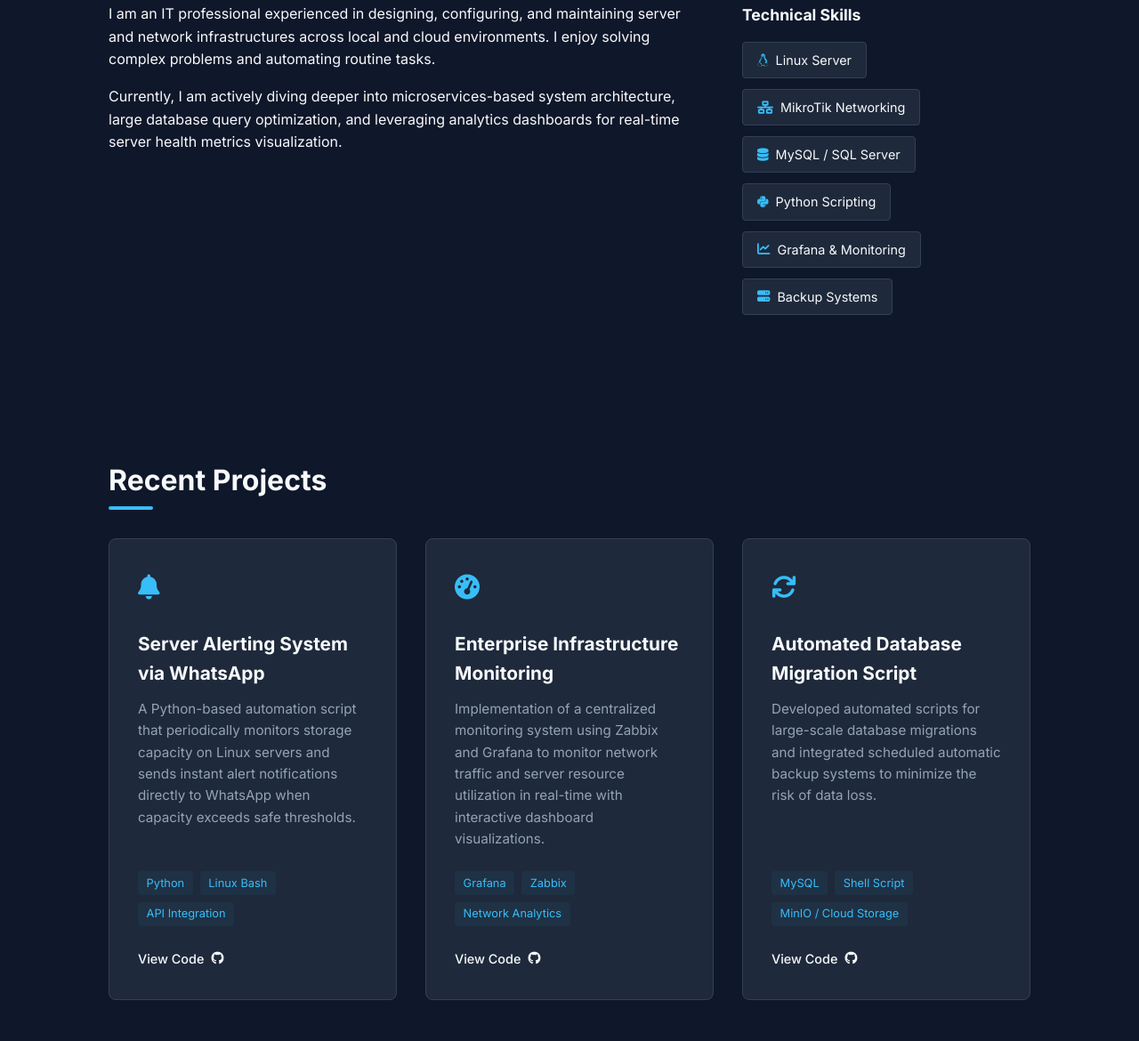
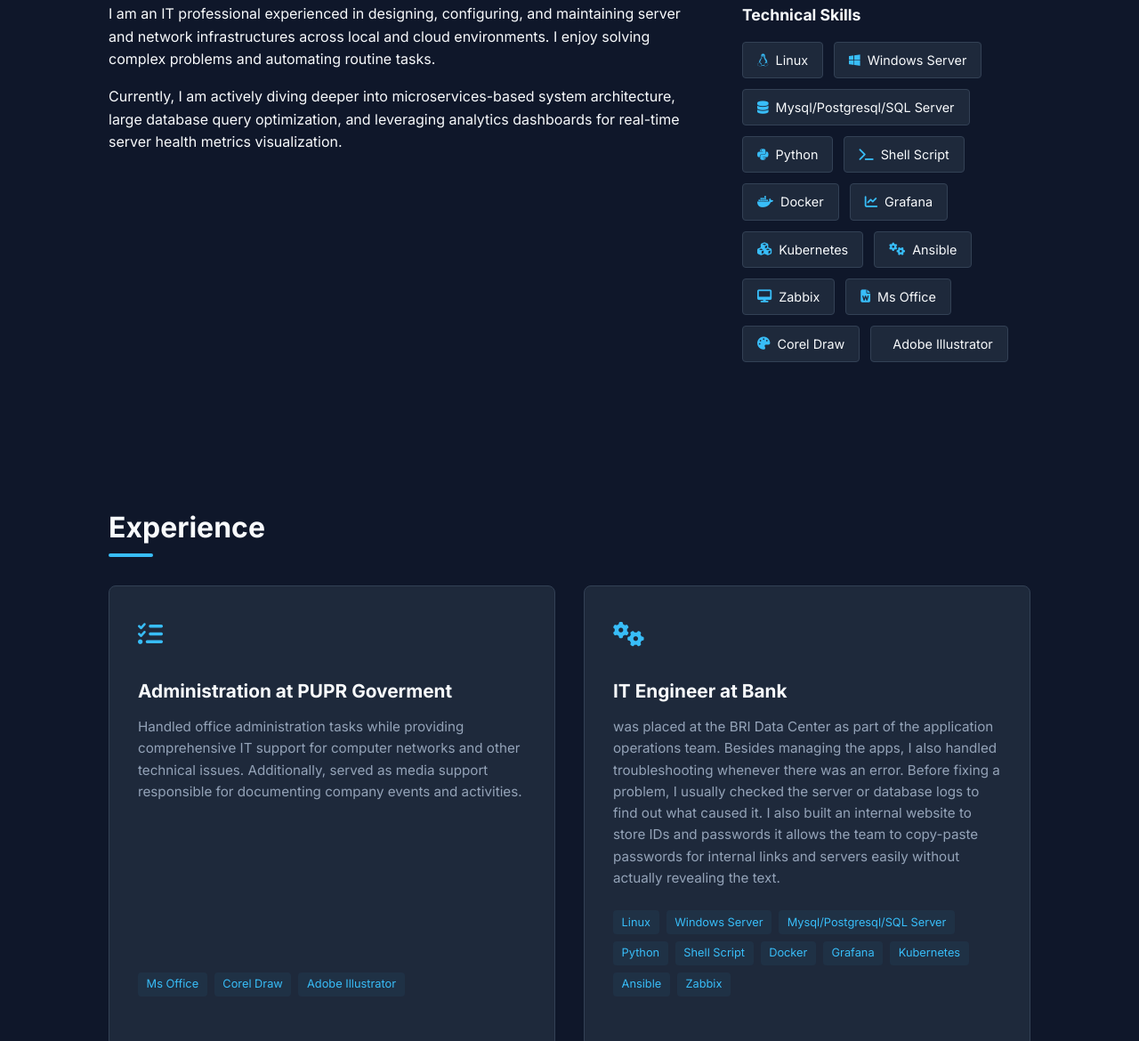
Before and after one commit to Suryapranataa/Portofolio, a plain HTML site: page index.html in a window 1280 px wide. Shown: the part 904-2074 px from the top of the page at 89% size. Drawn offline with Linux system fonts and the light colour scheme.

Commit message:
Update index.html

```diff
--- a/index.html
+++ b/index.html
@@ -305,7 +305,7 @@
     <!-- Navigation -->
     <nav>
         <div class="nav-container">
-            <a href="#" class="logo">&lt;Muhammad Pandu Suryapranata/&gt;</a>
+            <a href="#" class="logo">Muhammad Pandu Suryapranata</a>
             <ul class="nav-links">
                 <li><a href="#about">About</a></li>
                 <li><a href="#projects">Experience</a></li>
@@ -318,7 +318,6 @@
     <section id="hero">
         <h1>Hi, I am <span style="color: var(--accent);">Muhammad Pandu Suryapranata</span></h1>
         <h2>IT Engineer</h2>
-        <p>I focus on managing network infrastructure, Linux operating system automation, database administration, and server performance monitoring to ensure optimal system scalability and security.</p>
         <a href="#contact" class="btn">Contact Me <i class="fas fa-arrow-right"></i></a>
     </section>
 
@@ -333,12 +332,19 @@
             <div>
                 <h3 style="font-size: 1.1rem; margin-bottom: 1rem;">Technical Skills</h3>
                 <div class="skills-grid">
-                    <div class="skill-tag"><i class="fab fa-linux"></i> Linux Server</div>
-                    <div class="skill-tag"><i class="fas fa-network-wired"></i> MikroTik Networking</div>
-                    <div class="skill-tag"><i class="fas fa-database"></i> MySQL / SQL Server</div>
-                    <div class="skill-tag"><i class="fab fa-python"></i> Python Scripting</div>
-                    <div class="skill-tag"><i class="fas fa-chart-line"></i> Grafana & Monitoring</div>
-                    <div class="skill-tag"><i class="fas fa-server"></i> Backup Systems</div>
+                    <div class="skill-tag"><i class="fab fa-linux"></i> Linux</div>
+                    <div class="skill-tag"><i class="fab fa-windows"></i> Windows Server</div>
+                    <div class="skill-tag"><i class="fas fa-database"></i> Mysql/Postgresql/SQL Server</div>
+                    <div class="skill-tag"><i class="fab fa-python"></i> Python</div>
+                    <div class="skill-tag"><i class="fas fa-terminal"></i> Shell Script</div>
+                    <div class="skill-tag"><i class="fab fa-docker"></i> Docker</div>
+                    <div class="skill-tag"><i class="fas fa-chart-line"></i> Grafana</div>
+                    <div class="skill-tag"><i class="fas fa-cubes"></i> Kubernetes</div>
+                    <div class="skill-tag"><i class="fas fa-cogs"></i> Ansible</div>
+                    <div class="skill-tag"><i class="fas fa-desktop"></i> Zabbix</div>
+                    <div class="skill-tag"><i class="fas fa-file-word"></i> Ms Office</div>
+                    <div class="skill-tag"><i class="fas fa-palette"></i> Corel Draw</div>
+                    <div class="skill-tag"><i class="fab fa-adobe"></i> Adobe Illustrator</div>
                 </div>
             </div>
         </div>
@@ -346,57 +352,45 @@
 
     <!-- Projects Section -->
     <section id="projects">
-        <h2 class="section-title">Recent Projects</h2>
+        <h2 class="section-title">Experience</h2>
         <div class="projects-grid">
 
             <!-- Project 1 -->
             <div class="project-card">
                 <div>
-                    <div class="project-icon"><i class="fas fa-bell"></i></div>
-                    <h3>Server Alerting System via WhatsApp</h3>
-                    <p>A Python-based automation script that periodically monitors storage capacity on Linux servers and sends instant alert notifications directly to WhatsApp when capacity exceeds safe thresholds.</p>
+                    <div class="project-icon"><i class="fas fa-tasks"></i></div>
+                    <h3>Administration at PUPR Goverment</h3>
+                    <p>Handled office administration tasks while providing comprehensive IT support for computer networks and other technical issues. Additionally, served as media support responsible for documenting company events and activities.</p>
                 </div>
                 <div>
                     <div class="project-tech">
-                        <span>Python</span>
-                        <span>Linux Bash</span>
-                        <span>API Integration</span>
+                        <span>Ms Office</span>
+                        <span>Corel Draw</span>
+                        <span>Adobe Illustrator</span>
                     </div>
-                    <a href="https://github.com/username/proyek1" target="_blank" class="project-link">View Code <i class="fab fa-github"></i></a>
                 </div>
             </div>
 
             <!-- Project 2 -->
             <div class="project-card">
                 <div>
-                    <div class="project-icon"><i class="fas fa-tachometer-alt"></i></div>
-                    <h3>Enterprise Infrastructure Monitoring</h3>
-                    <p>Implementation of a centralized monitoring system using Zabbix and Grafana to monitor network traffic and server resource utilization in real-time with interactive dashboard visualizations.</p>
+                    <div class="project-icon"><i class="fas fa-cogs"></i></div>
+                    <h3>IT Engineer at Bank</h3>
+                    <p>was placed at the BRI Data Center as part of the application operations team. Besides managing the apps, I also handled troubleshooting whenever there was an error. Before fixing a problem, I usually checked the server or database logs to find out what caused it. I also built an internal website to store IDs and passwords it allows the team to copy-paste passwords for internal links and servers easily without actually revealing the text.</p>
                 </div>
                 <div>
                     <div class="project-tech">
+                        <span>Linux</span>
+                        <span>Windows Server</span>
+                        <span>Mysql/Postgresql/SQL Server</span>
+                        <span>Python</span>
+                        <span>Shell Script</span>
+                        <span>Docker</span>
                         <span>Grafana</span>
+                        <span>Kubernetes</span>
+                        <span>Ansible</span>
                         <span>Zabbix</span>
-                        <span>Network Analytics</span>
                     </div>
-                    <a href="https://github.com/username/proyek2" target="_blank" class="project-link">View Code <i class="fab fa-github"></i></a>
-                </div>
-            </div>
-
-            <!-- Project 3 -->
-            <div class="project-card">
-                <div>
-                    <div class="project-icon"><i class="fas fa-sync"></i></div>
-                    <h3>Automated Database Migration Script</h3>
-                    <p>Developed automated scripts for large-scale database migrations and integrated scheduled automatic backup systems to minimize the risk of data loss.</p>
-                </div>
-                <div>
-                    <div class="project-tech">
-                        <span>MySQL</span>
-                        <span>Shell Script</span>
-                        <span>MinIO / Cloud Storage</span>
-                    </div>
-                    <a href="https://github.com/username/proyek3" target="_blank" class="project-link">View Code <i class="fab fa-github"></i></a>
                 </div>
             </div>
 
@@ -406,20 +400,19 @@
     <!-- Contact Section -->
     <section id="contact">
         <div class="contact-container">
-            <h2 class="section-title">Let's Connect</h2>
-            <p style="color: var(--text-muted); margin-bottom: 2rem;">I am always open to discussions regarding system infrastructure, server automation, or other IT project collaboration opportunities.</p>
-            <a href="mailto:your-email@domain.com" class="btn"><i class="fas fa-envelope"></i> Send Email</a>
+            <h2 class="section-title">Contact</h2>
+            <a href="mailto:suryapranata0a@gmail.com" class="btn"><i class="fas fa-envelope"></i> Send Email</a>
+            <a href="https://wa.me/6285339083147?text=Halo%20Surya,%20Saya%20sudah%20melihat%20Portofoliomu" class="btn"><i class="fa-whatsapp"></i> WhatsApp</a>
 
             <div class="contact-socials">
-                <a href="https://github.com/username" target="_blank" class="social-icon"><i class="fab fa-github"></i></a>
-                <a href="https://linkedin.com/in/username" target="_blank" class="social-icon"><i class="fab fa-linkedin"></i></a>
+                <a href="www.linkedin.com/in/muhammad-pandu-suryapranata-89511a274" target="_blank" class="social-icon"><i class="fab fa-linkedin"></i></a>
             </div>
         </div>
     </section>
 
     <!-- Footer -->
     <footer>
-        <p>&copy; 2026 Muhammad Pandu Suryapranata. Built for GitHub Pages.</p>
+        <p>&copy; 2026 Muhammad Pandu Suryapranata.</p>
     </footer>
 
 </body>
```
